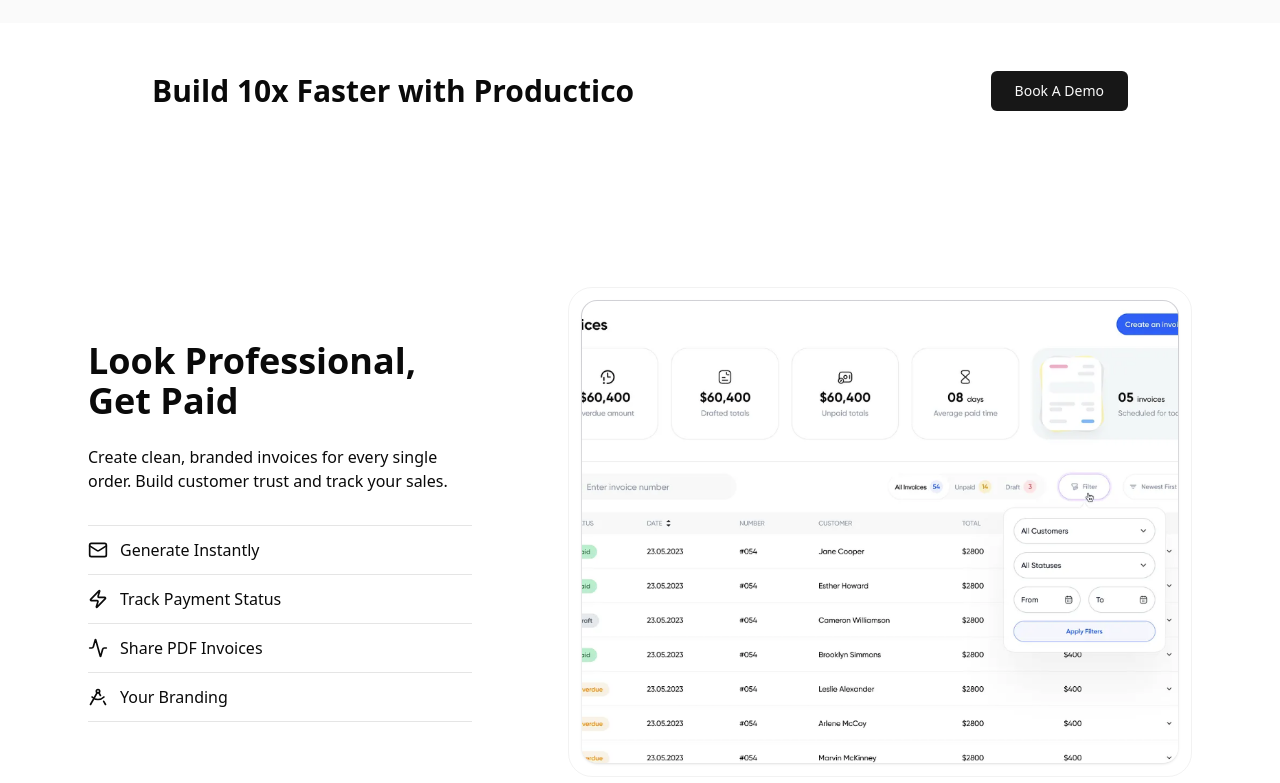
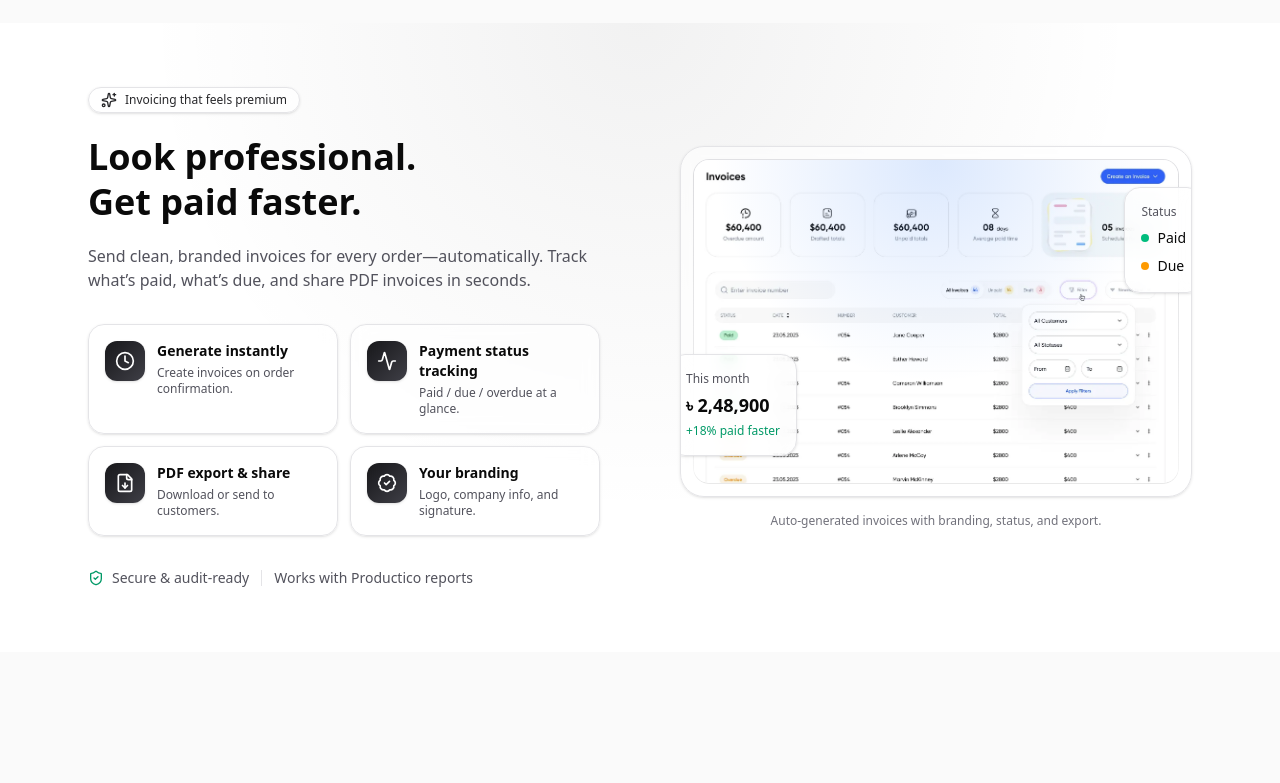
Before and after one commit to mdmuaj13/productico-web, a Next.js app: page / in a window 1280 px wide. Shown: the part 2940-3723 px from the top of the page. Built offline with nearby package versions, Linux system fonts and the light colour scheme.

Commit message:
solution section updated

```diff
--- a/app/page.tsx
+++ b/app/page.tsx
@@ -13,7 +13,7 @@
 			<section id="features">
 				<FeaturesOne />
 			</section>
-			<CtaTwo />
+			{/* <CtaTwo /> */}
 			<section id="solution">
 				<Solution />
 			</section>
--- a/components/solution.tsx
+++ b/components/solution.tsx
@@ -1,61 +1,165 @@
-import { Activity, DraftingCompass, Mail, Zap } from 'lucide-react';
+import {
+	Activity,
+	BadgeCheck,
+	Clock,
+	FileDown,
+	ShieldCheck,
+	Sparkles,
+} from 'lucide-react';
 import Image from 'next/image';
 
 export default function Solution() {
 	return (
-		<section className="py-16 md:py-32">
+		<section className="relative overflow-hidden py-16">
+			{/* background */}
+			<div aria-hidden className="absolute inset-0 -z-10">
+				<div className="absolute -top-32 left-1/2 h-96 w-2xl -translate-x-1/2 rounded-full  blur-3xl" />
+				<div className="absolute -bottom-40 right-0 h-96 w-96 rounded-full  blur-3xl" />
+				<div className="absolute inset-0 bg-[radial-gradient(circle_at_top,rgba(24,24,27,0.06),transparent_55%)] dark:bg-[radial-gradient(circle_at_top,rgba(255,255,255,0.06),transparent_55%)]" />
+			</div>
+
 			<div className="mx-auto max-w-6xl px-6">
-				<div className="grid items-center gap-12 md:grid-cols-2 md:gap-12 lg:grid-cols-5 lg:gap-24">
-					<div className="lg:col-span-2">
-						<div className="md:pr-6 lg:pr-0">
-							<h2 className="text-3xl font-semibold lg:text-4xl">
-								Look Professional,
-								<br /> Get Paid
+				<div className="grid items-center gap-10 md:grid-cols-2 md:gap-12 lg:gap-20">
+					{/* left */}
+					<div>
+						<div className="inline-flex items-center gap-2 rounded-full border border-zinc-200 bg-white/70 px-3 py-1 text-xs font-medium text-zinc-800 shadow-sm backdrop-blur dark:border-white/10 dark:bg-white/5 dark:text-zinc-100">
+							<Sparkles className="size-4" />
+							Invoicing that feels premium
+						</div>
+
+						<h2 className="mt-5 text-balance text-3xl font-semibold leading-tight lg:text-4xl">
+							Look professional.
+							<br />
+							Get paid faster.
 						</h2>
-							<p className="mt-6">
-								Create clean, branded invoices for every single order. Build
-								customer trust and track your sales.
+
+						<p className="mt-5 max-w-xl text-pretty text-zinc-600 dark:text-zinc-300">
+							Send clean, branded invoices for every order—automatically. Track
+							what’s paid, what’s due, and share PDF invoices in seconds.
 						</p>
+
+						<div className="mt-8 grid gap-3 sm:grid-cols-2">
+							<FeaturePill
+								icon={<Clock className="size-5" />}
+								title="Generate instantly"
+								desc="Create invoices on order confirmation."
+							/>
+							<FeaturePill
+								icon={<Activity className="size-5" />}
+								title="Payment status tracking"
+								desc="Paid / due / overdue at a glance."
+							/>
+							<FeaturePill
+								icon={<FileDown className="size-5" />}
+								title="PDF export & share"
+								desc="Download or send to customers."
+							/>
+							<FeaturePill
+								icon={<BadgeCheck className="size-5" />}
+								title="Your branding"
+								desc="Logo, company info, and signature."
+							/>
 						</div>
-						<ul className="mt-8 divide-y border-y *:flex *:items-center *:gap-3 *:py-3">
-							<li>
-								<Mail className="size-5" />
-								Generate Instantly
-							</li>
-							<li>
-								<Zap className="size-5" />
-								Track Payment Status
-							</li>
-							<li>
-								<Activity className="size-5" />
-								Share PDF Invoices
-							</li>
-							<li>
-								<DraftingCompass className="size-5" />
-								Your Branding
-							</li>
-						</ul>
+
+						<div className="mt-8 flex items-center gap-3 text-sm text-zinc-600 dark:text-zinc-300">
+							<span className="inline-flex items-center gap-2">
+								<ShieldCheck className="size-4 text-emerald-600 dark:text-emerald-400" />
+								Secure & audit-ready
+							</span>
+							<span className="h-4 w-px bg-zinc-200 dark:bg-white/10" />
+							<span>Works with Productico reports</span>
 						</div>
-					<div className="border-border/50 relative rounded-3xl border p-3 lg:col-span-3">
-						<div className="bg-linear-to-b aspect-76/59 relative rounded-2xl from-zinc-300 to-transparent p-px dark:from-zinc-700">
+					</div>
+
+					{/* right */}
+					<div className="relative">
+						<div className="relative overflow-hidden rounded-3xl border border-zinc-200 bg-white/60 p-3 shadow-sm backdrop-blur dark:border-white/10 dark:bg-white/5">
+							<div className="relative overflow-hidden rounded-2xl bg-gradient-to-b from-zinc-200 to-transparent p-px dark:from-white/10">
+								<div className="relative rounded-[15px] bg-white dark:bg-zinc-950">
 									<Image
 										src="/images/invoice.webp"
 										className="hidden h-full w-full rounded-[15px] object-cover dark:block"
-								alt="payments illustration dark"
+										alt="Invoice preview dark"
 										width={1207}
 										height={929}
+										priority={false}
 									/>
 									<Image
 										src="/images/invoice-list.png"
 										className="h-full w-full rounded-[15px] object-cover shadow dark:hidden"
-								alt="payments illustration light"
+										alt="Invoice preview light"
 										width={1207}
 										height={929}
+										priority={false}
+									/>
+
+									{/* subtle overlay highlight */}
+									<div
+										aria-hidden
+										className="pointer-events-none absolute inset-0 rounded-[15px] bg-[radial-gradient(circle_at_top,rgba(59,130,246,0.18),transparent_55%)]"
 									/>
 								</div>
+							</div>
+
+							{/* floating stats */}
+							<div className="pointer-events-none absolute -left-3 bottom-10 hidden sm:block">
+								<div className="rounded-2xl border border-zinc-200 bg-white/80 p-4 shadow-sm backdrop-blur dark:border-white/10 dark:bg-zinc-950/70">
+									<p className="text-xs font-medium text-zinc-600 dark:text-zinc-300">
+										This month
+									</p>
+									<p className="mt-1 text-lg font-semibold">৳ 2,48,900</p>
+									<p className="mt-1 text-xs text-emerald-600 dark:text-emerald-400">
+										+18% paid faster
+									</p>
+								</div>
+							</div>
+
+							<div className="pointer-events-none absolute -right-3 top-10 hidden sm:block">
+								<div className="rounded-2xl border border-zinc-200 bg-white/80 p-4 shadow-sm backdrop-blur dark:border-white/10 dark:bg-zinc-950/70">
+									<p className="text-xs font-medium text-zinc-600 dark:text-zinc-300">
+										Status
+									</p>
+									<div className="mt-2 flex items-center gap-2">
+										<span className="inline-flex size-2 rounded-full bg-emerald-500" />
+										<p className="text-sm font-medium">Paid</p>
+									</div>
+									<div className="mt-2 flex items-center gap-2">
+										<span className="inline-flex size-2 rounded-full bg-amber-500" />
+										<p className="text-sm font-medium">Due</p>
+									</div>
+								</div>
+							</div>
+						</div>
+
+						{/* small caption */}
+						<p className="mt-4 text-center text-xs text-zinc-500 dark:text-zinc-400">
+							Auto-generated invoices with branding, status, and export.
+						</p>
 					</div>
 				</div>
 			</div>
 		</section>
 	);
 }
+
+function FeaturePill({
+	icon,
+	title,
+	desc,
+}: {
+	icon: React.ReactNode;
+	title: string;
+	desc: string;
+}) {
+	return (
+		<div className="flex gap-3 rounded-2xl border border-zinc-200 bg-white/60 p-4 shadow-sm backdrop-blur transition hover:-translate-y-0.5 hover:bg-white/80 dark:border-white/10 dark:bg-white/5 dark:hover:bg-white/10">
+			<div className="flex size-10 shrink-0 items-center justify-center rounded-xl bg-gradient-to-br from-zinc-900 to-zinc-700 text-white shadow-sm dark:from-white/20 dark:to-white/5">
+				{icon}
+			</div>
+			<div className="min-w-0">
+				<p className="text-sm font-semibold">{title}</p>
+				<p className="mt-1 text-xs text-zinc-600 dark:text-zinc-300">{desc}</p>
+			</div>
+		</div>
+	);
+}
```
Lines whose indentation alone changed are shown as unchanged.
